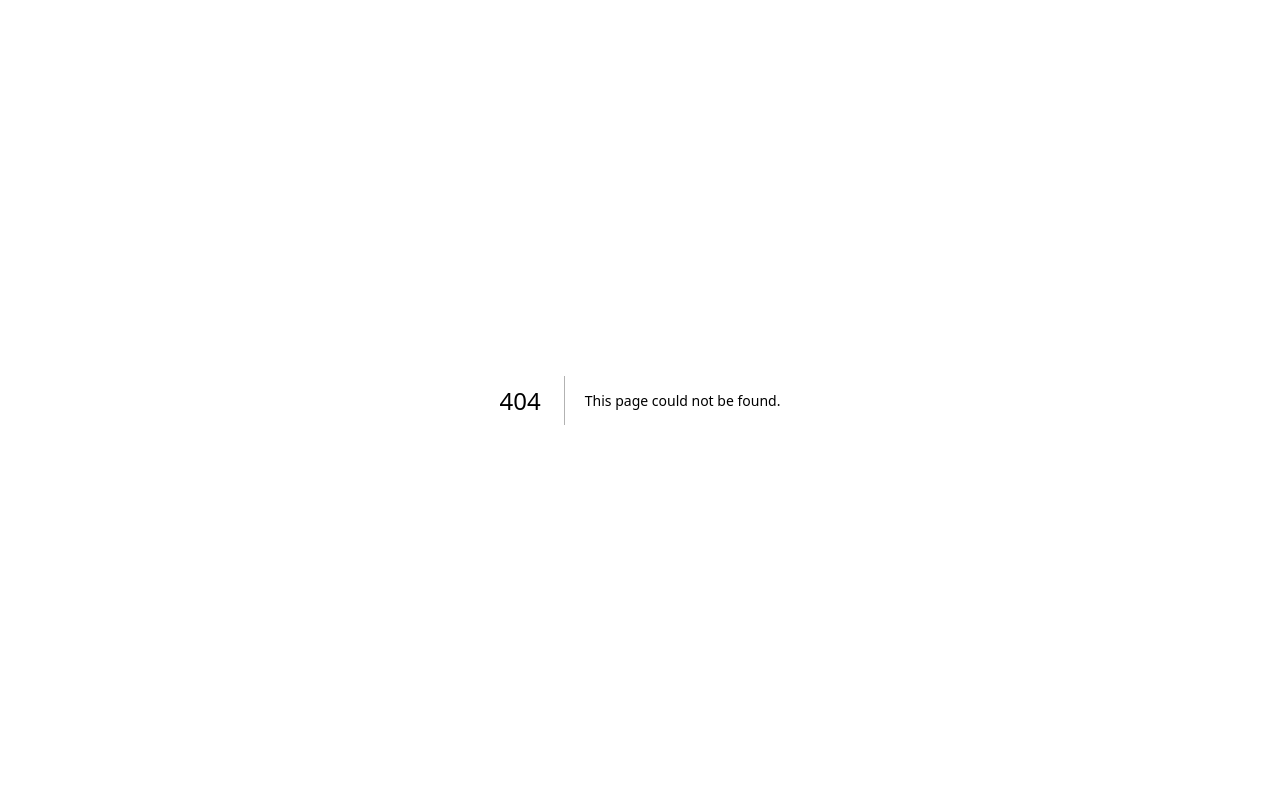
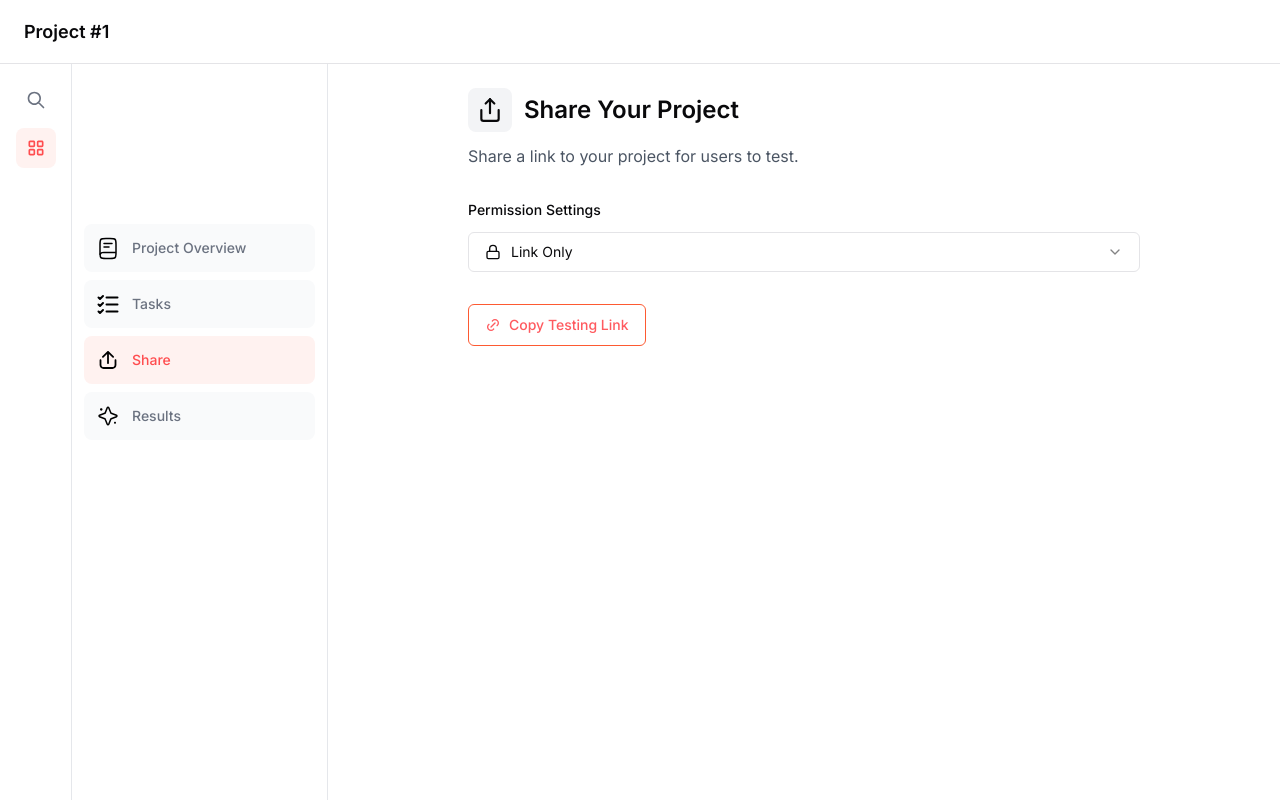
Before and after one commit to baseballwalkerchris/screenpipe-hackathon, a Next.js app: page /projects/create-project/1/share in a window 1280 px wide. Before the commit this address had no page. Built offline with nearby package versions, Linux system fonts and the light colour scheme.

Commit message:
Created Share section for project creation

```diff
--- /dev/null
+++ b/app/projects/create-project/[projectId]/share/page.tsx
@@ -0,0 +1,131 @@
+"use client";
+
+import { useState } from "react";
+import { TopBar } from "@/components/ui/TopBar";
+import { ProjectStages } from "@/components/ui/ProjectStages";
+import { NavigationSidebar } from "@/components/ui/NavigationSidebar";
+import { Button } from "@/components/ui/button";
+import { useParams, useSearchParams } from "next/navigation";
+import {
+  Select,
+  SelectContent,
+  SelectItem,
+  SelectTrigger,
+  SelectValue,
+} from "@/components/ui/select";
+import { Share, Globe, Lock, ChevronDown } from "lucide-react";
+
+const LinkIcon = () => (
+  <svg width="24" height="24" viewBox="0 0 24 24" fill="none" xmlns="http://www.w3.org/2000/svg">
+    <path d="M9.00001 14.9999L15 8.99994M11 5.99994L11.463 5.46394C12.4008 4.52627 13.6727 3.99954 14.9989 3.99963C16.325 3.99973 17.5968 4.52663 18.5345 5.46444C19.4722 6.40224 19.9989 7.67413 19.9988 9.00029C19.9987 10.3265 19.4718 11.5983 18.534 12.5359L18 12.9999M13 17.9999L12.603 18.5339C11.654 19.4716 10.3736 19.9975 9.03951 19.9975C7.70538 19.9975 6.42502 19.4716 5.47601 18.5339C5.00813 18.0717 4.63665 17.5211 4.38311 16.9142C4.12958 16.3074 3.99902 15.6562 3.99902 14.9984C3.99902 14.3407 4.12958 13.6895 4.38311 13.0826C4.63665 12.4757 5.00813 11.9252 5.47601 11.4629L6.00001 10.9999" stroke="currentColor" stroke-width="2" stroke-linecap="round" stroke-linejoin="round"/>
+  </svg>
+);
+
+export default function SharePage() {
+  const [permissionType, setPermissionType] = useState("link-only");
+  const params = useParams();
+  const searchParams = useSearchParams();
+  const projectId = params.projectId as string;
+  const projectName = searchParams.get("name") || "Project #1";
+
+  const permissionOptions = {
+    "link-only": {
+      icon: Lock,
+      title: "Link Only",
+      description: "Only people with your testing link can test your project"
+    },
+    "anyone": {
+      icon: Globe,
+      title: "Anyone",
+      description: "Your project will be publicly available for users on Sensus"
+    }
+  };
+
+  const selectedOption = permissionOptions[permissionType as keyof typeof permissionOptions];
+
+  const handleCopyLink = () => {
+    // In a real app, this would copy the actual testing link
+    navigator.clipboard.writeText("https://sensus.ai/test/your-project-link");
+  };
+
+  return (
+    <div className="flex flex-col min-h-screen bg-white">
+      <TopBar projectName={projectName} />
+      <div className="flex flex-1">
+        <NavigationSidebar />
+        <ProjectStages currentStage={3} />
+
+        {/* Main content */}
+        <div className="flex-1 p-6">
+          <div className="max-w-2xl mx-auto">
+            <div className="mb-8">
+              <div className="flex items-center gap-3 mb-3">
+                <div className="w-11 h-11 flex items-center justify-center bg-gray-100 rounded-lg">
+                  <Share size={26} />
+                </div>
+                <h1 className="text-2xl font-semibold">Share Your Project</h1>
+              </div>
+              <p className="text-gray-600">
+                Share a link to your project for users to test.
+              </p>
+            </div>
+
+            {/* Permission Settings */}
+            <div className="mb-8">
+              <h2 className="text-sm font-medium mb-3">Permission Settings</h2>
+              <Select
+                value={permissionType}
+                onValueChange={setPermissionType}
+              >
+                <SelectTrigger className="w-full px-4 py-3.5 [&>*:last-child]:hidden [&>svg]:hidden">
+                  <div className="flex items-center justify-between w-full">
+                    <div className="flex items-center gap-2.5">
+                      {selectedOption.icon && <selectedOption.icon className="w-4 h-4" />}
+                      <span>{selectedOption.title}</span>
+                    </div>
+                    <ChevronDown className="w-4 h-4 opacity-50 ml-2 flex-shrink-0" />
+                  </div>
+                </SelectTrigger>
+                <SelectContent>
+                  <SelectItem value="link-only">
+                    <div className="flex items-center gap-3">
+                      <Lock className="w-5 h-5" />
+                      <div>
+                        <div className="font-medium">Link Only</div>
+                        <div className="text-sm text-gray-500">
+                          Only people with your testing link can test your project
+                        </div>
+                      </div>
+                    </div>
+                  </SelectItem>
+                  <SelectItem value="anyone">
+                    <div className="flex items-center gap-3">
+                      <Globe className="w-5 h-5" />
+                      <div>
+                        <div className="font-medium">Anyone</div>
+                        <div className="text-sm text-gray-500">
+                          Your project will be publicly available for users on Sensus
+                        </div>
+                      </div>
+                    </div>
+                  </SelectItem>
+                </SelectContent>
+              </Select>
+            </div>
+
+            {/* Copy Link Button */}
+            <div className="inline-block border border-[#FD5A32] rounded-md">
+              <Button
+                onClick={handleCopyLink}
+                className="w-auto text-[#FF5A5F] hover:text-[#FF4347] bg-transparent hover:bg-[#fff2f0] px-4 py-2 text-sm font-medium rounded-md flex items-center gap-2"
+              >
+                <LinkIcon />
+                Copy Testing Link
+              </Button>
+            </div>
+          </div>
+        </div>
+      </div>
+    </div>
+  );
+}
--- a/components/ui/ProjectStages.tsx
+++ b/components/ui/ProjectStages.tsx
@@ -1,11 +1,13 @@
 "use client";
 
 import Image from "next/image";
+import { useRouter, useParams } from "next/navigation";
 
 interface Stage {
   id: number;
   name: string;
   isActive: boolean;
+  path: string;
 }
 
 interface ProjectStagesProps {
@@ -13,11 +15,40 @@ interface ProjectStagesProps {
 }
 
 export function ProjectStages({ currentStage }: ProjectStagesProps) {
+  const router = useRouter();
+  const params = useParams();
+  const projectId = params.projectId as string;
+
   const stages: Stage[] = [
-    { id: 1, name: "Project Overview", isActive: currentStage === 1 },
-    { id: 2, name: "Tasks", isActive: currentStage === 2 },
-    { id: 3, name: "Share", isActive: currentStage === 3 },
+    {
+      id: 1,
+      name: "Project Overview",
+      isActive: currentStage === 1,
+      path: `/projects/create-project/${projectId}/project-overview`
+    },
+    {
+      id: 2,
+      name: "Tasks",
+      isActive: currentStage === 2,
+      path: `/projects/create-project/${projectId}/tasks`
+    },
+    {
+      id: 3,
+      name: "Share",
+      isActive: currentStage === 3,
+      path: `/projects/create-project/${projectId}/share`
+    },
+    {
+      id: 4,
+      name: "Results",
+      isActive: currentStage === 4,
+      path: `/projects/create-project/${projectId}/results`
+    },
   ];
+
+  const handleStageClick = (stage: Stage) => {
+    router.push(stage.path);
+  };
 
   return (
     <div className="w-64 bg-white border-r border-gray-200">
@@ -25,7 +56,8 @@ export function ProjectStages({ currentStage }: ProjectStagesProps) {
         {stages.map((stage) => (
           <div
             key={stage.id}
-            className={`flex items-center p-3 rounded-lg mb-2 ${
+            onClick={() => handleStageClick(stage)}
+            className={`flex items-center p-3 rounded-lg mb-2 cursor-pointer ${
               stage.isActive
                 ? "bg-[#fff2f0] text-[#ff4d4f]"
                 : "bg-gray-50 text-gray-500 hover:bg-gray-100"
@@ -60,6 +92,14 @@ export function ProjectStages({ currentStage }: ProjectStagesProps) {
                   height={26}
                   className={""}
                 />
+              ) : stage.id === 4 ? (
+                <Image
+                  src="/results.svg"
+                  alt="Results"
+                  width={26}
+                  height={26}
+                  className={""}
+                />
               ) : (
                 stage.id
               )}
```
Also changed, not shown: app/projects/create-project/[projectId]/results/layout.tsx (renamed from app/results/layout.tsx), app/projects/create-project/[projectId]/results/page.tsx (renamed from app/results/page.tsx), public/results.svg (added).
